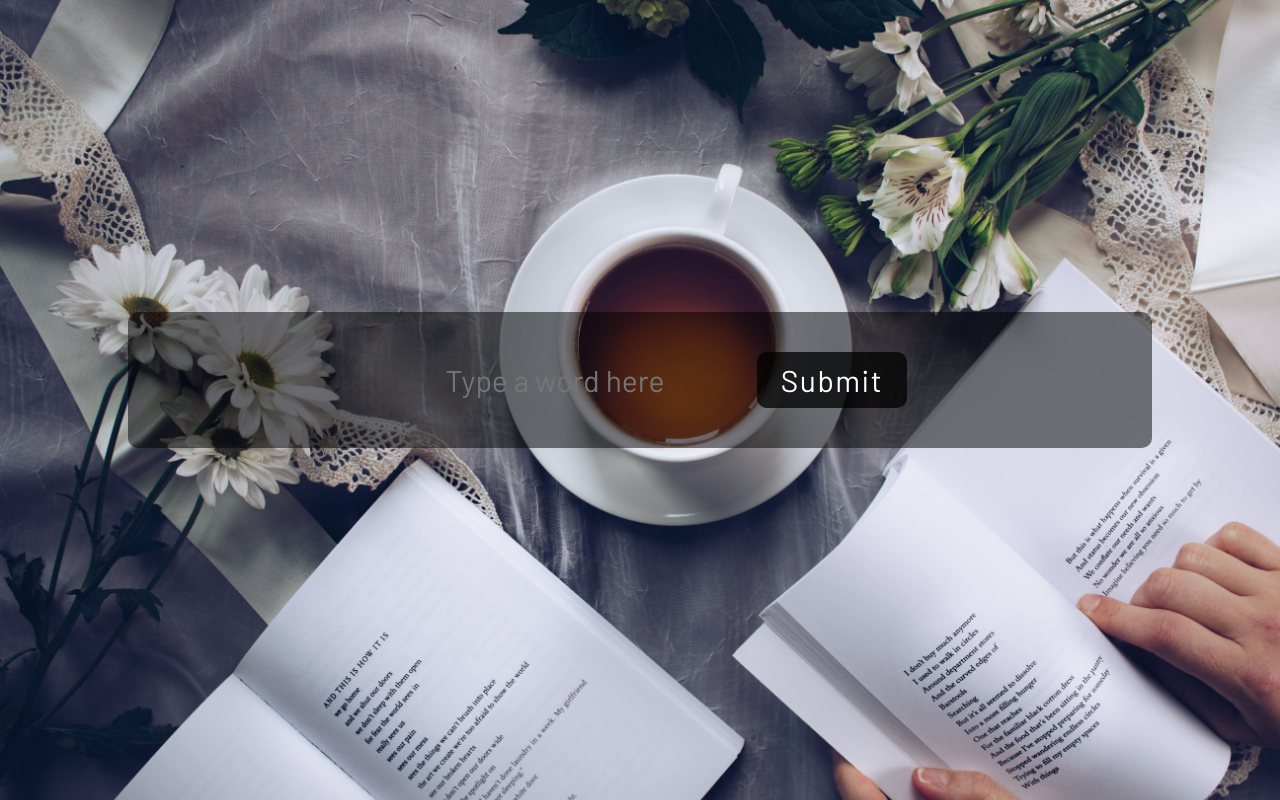
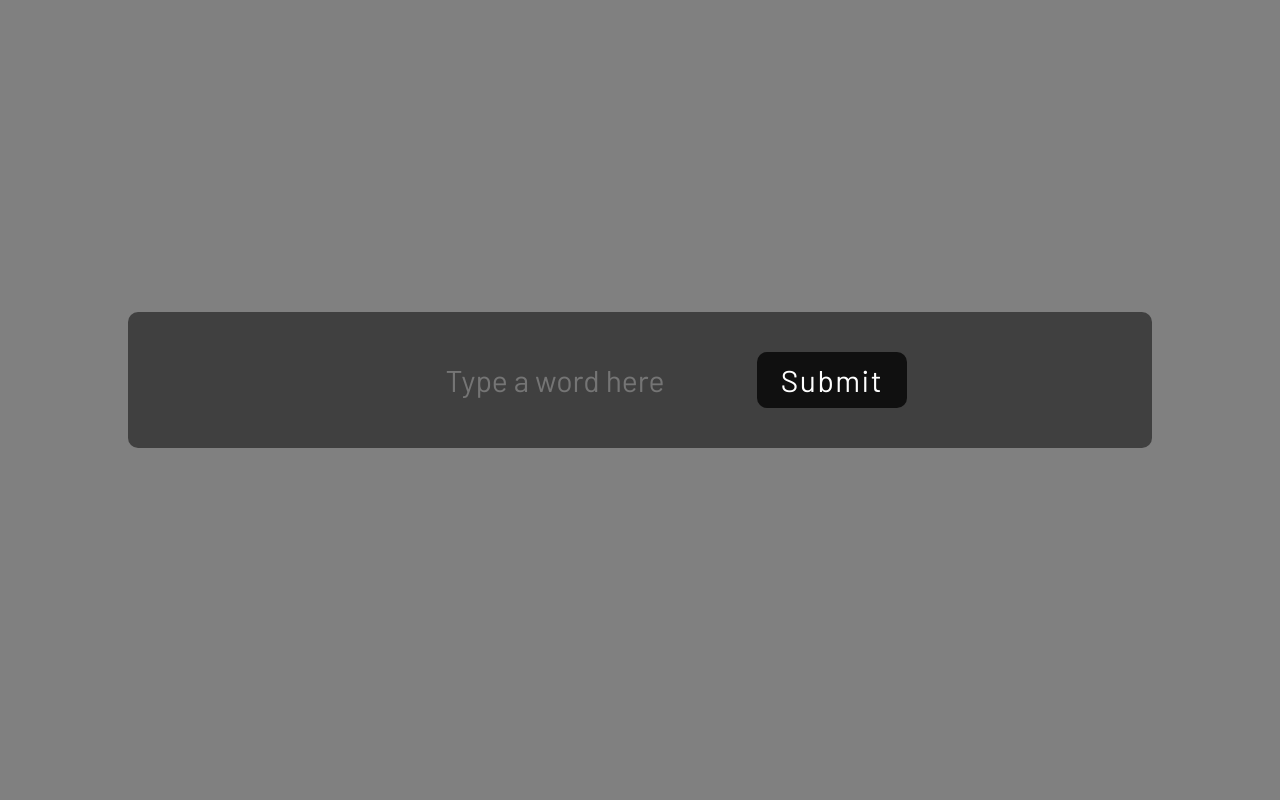
Before and after one commit to haikus-highway/haikus-highway, a React (Create React App) app: page / in a window 1280 px wide. Built offline with nearby package versions, Linux system fonts and the light colour scheme; a web font is replaced by a local one.

Commit message:
Enabled tenRelatedWords to disappear on page when empty

```diff
--- a/src/App.js
+++ b/src/App.js
@@ -121,7 +121,8 @@ class App extends Component {
       if (response.data.length === 0) {
         this.setState({
           formVisible: true,
-          userInput: ''
+          userInput: '',
+          tenRelatedWords: []
         });
       } else {
         this.filterResults(response.data);
--- a/src/index.css
+++ b/src/index.css
@@ -27,7 +27,8 @@ img{
 }
 
 body{
-  background: url(./assets/background.jpg);
+  /* background: url(./assets/background.jpg); */
+  background: grey;
   background-size: cover;
   background-repeat: no-repeat;
   margin: 0;
```
